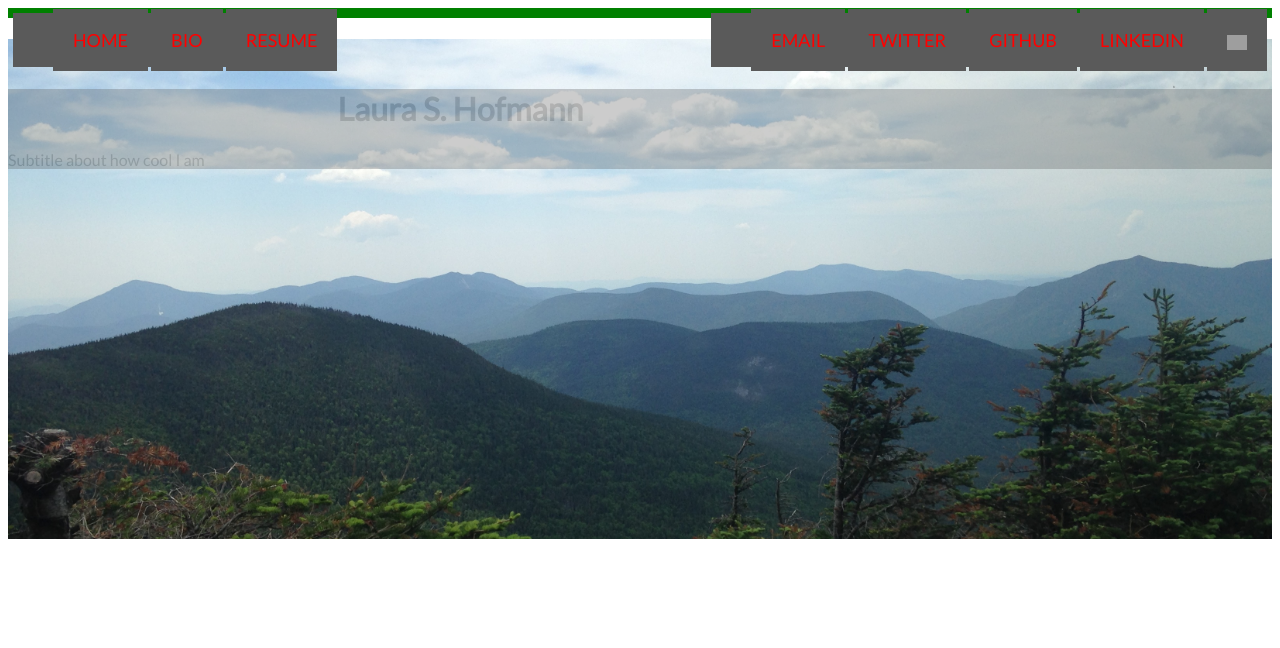
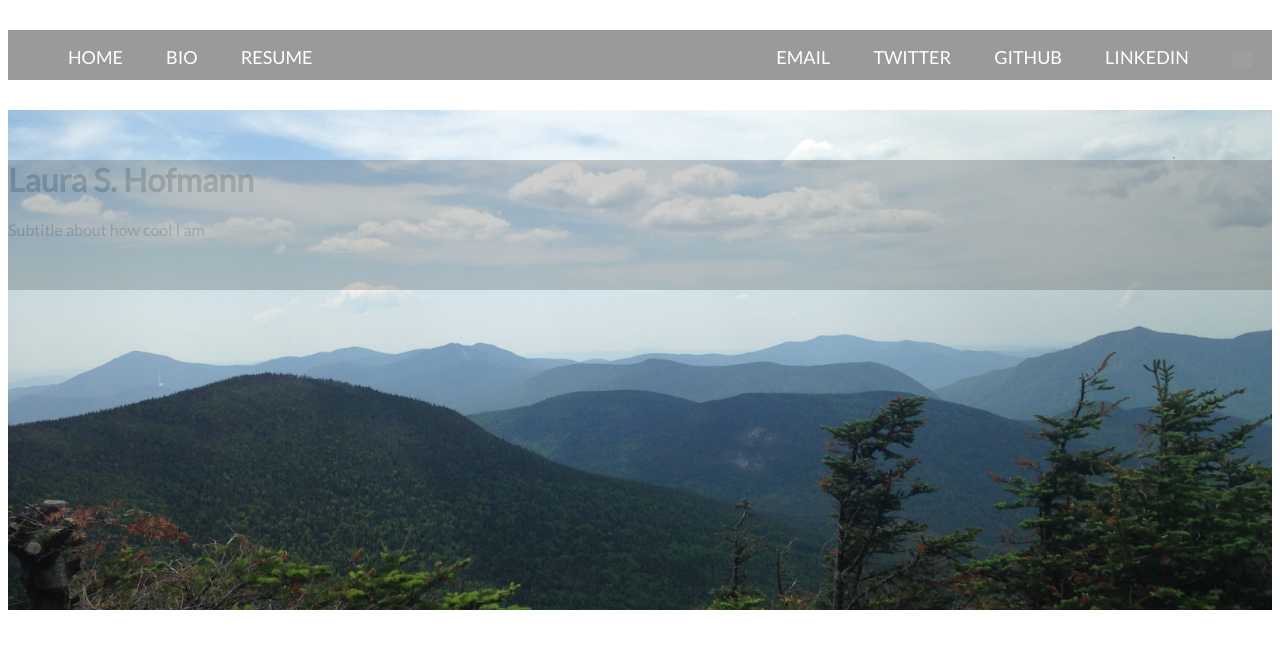
Before and after one commit to lshofmann/lshofmann.github.io, a plain HTML site: page bio.html in a window 1280 px wide. Drawn offline with Linux system fonts and the light colour scheme; grey boxes are pictures that could not be loaded.

Commit message:
fixed navbar

```diff
--- a/main.css
+++ b/main.css
@@ -1,19 +1,18 @@
 .nav{
-  background-color: green;
-  padding: 5px;
+  margin-top: 30px;
+  margin-bottom: 30px;
+  height:50px;
+  background-color: #9a9a9a;
   font-family: Lato, "Helvetica Neue", Helvetica, Arial, sans-serif;
-
 }
 
 .nav a {
-  color: red;
+  color: white;
   font-size: 18px;
-  padding: 20px 20px;
+  padding-left: 20px;
+  padding-right: 20px;
   text-transform: uppercase;
   text-decoration: none;
-  background-color: #5a5a5a;
-
-
 }
 
 .nav li {
@@ -24,14 +23,12 @@
 .navleft {
   float: left;
   display: inline;
-  background-color: #5a5a5a;
 }
+
 .navright{
   font-color: red;
   float: right;
   display: inline;
-  background-color: #5a5a5a;
-
 }
 
 .jumbotron {
@@ -42,11 +39,11 @@
 }
 
 .jumbotron .container {
+  top: 10%;
+  height: 130px;
   position: relative;
   background-color: #5a5a5a;
   font-family: Lato, "Helvetica Neue", Helvetica, Arial, sans-serif;
-  top: 10%;
-  /*left: 65px; */
   opacity: 0.3;
 }
 
```
